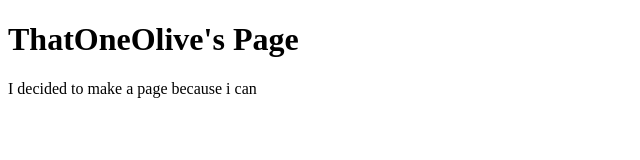
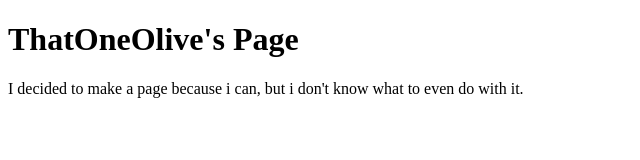
Before and after one commit to ThatOneOlive/ThatOneOlive.github.io, a plain HTML site: page index.html in a window 1280 px wide. Shown: the whole page, without its empty margins (0-640 px from the left). Drawn offline with Linux system fonts and the light colour scheme.

Commit message:
more detail

```diff
--- a/index.html
+++ b/index.html
@@ -2,6 +2,6 @@
 <html>
 <body>
 <h1>ThatOneOlive's Page</h1>
-<p>I decided to make a page because i can </p>
+<p>I decided to make a page because i can, but i don't know what to even do with it. </p>
 </body>
 </html>
```
